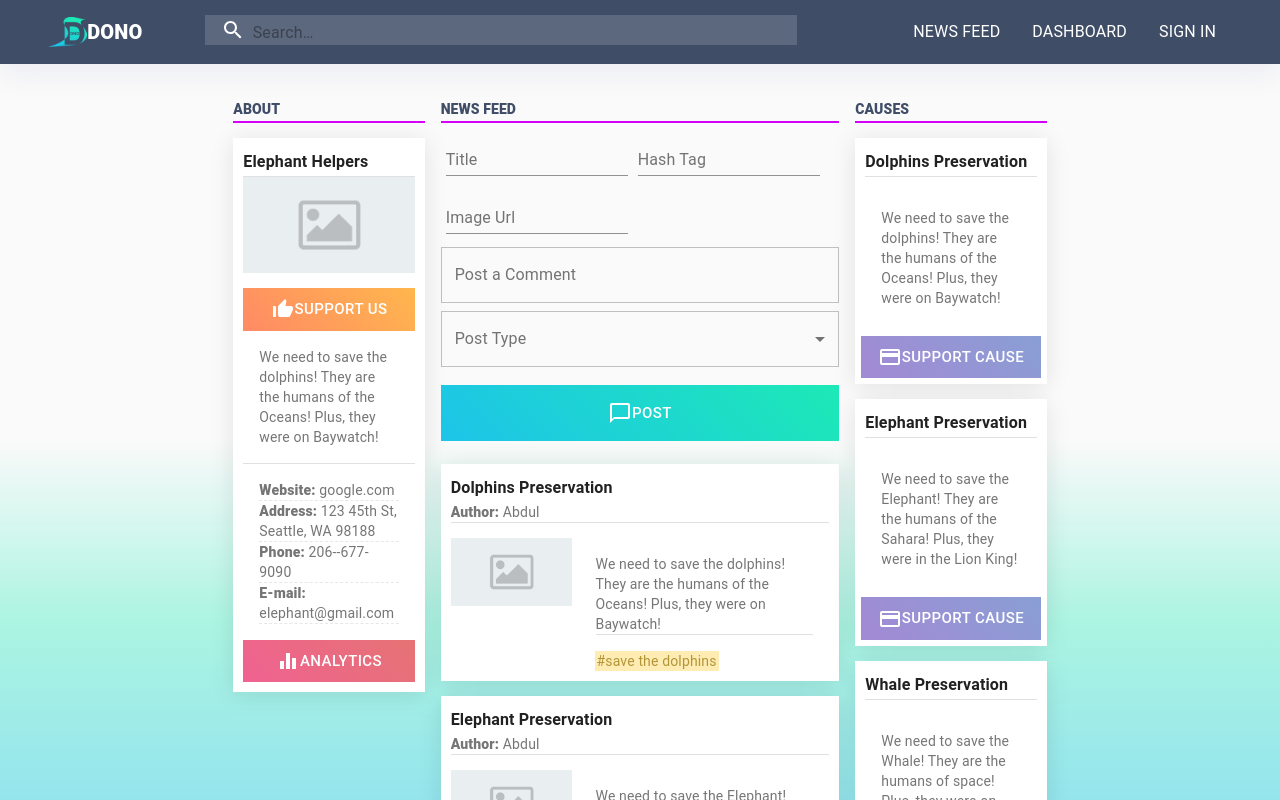
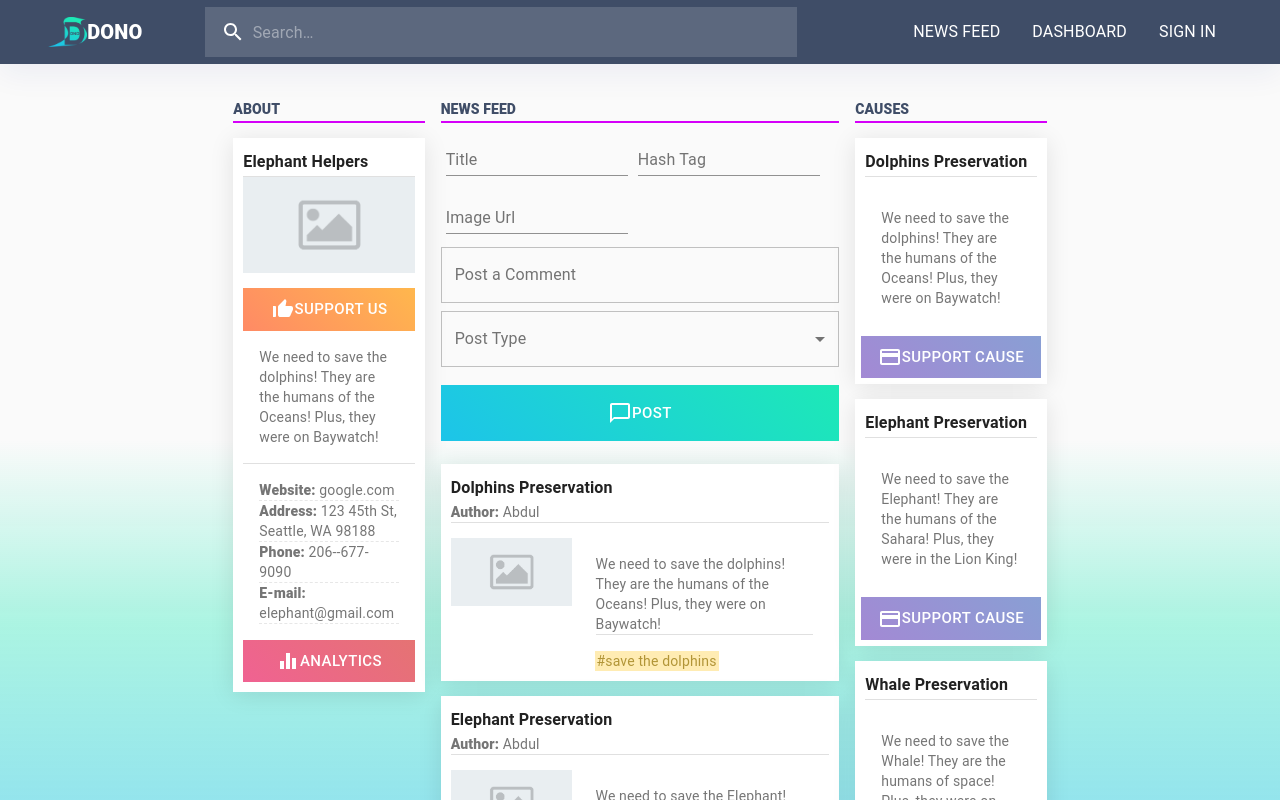
Before and after one commit to abdulhakeemdahir/deno-application, a React (Create React App) app in the folder client/: page /dashboard in a window 1280 px wide. Shown: the top 800 px of the page. Built offline with nearby package versions, Linux system fonts and the light colour scheme.

Commit message:
added spacing to search bar

```diff
--- a/client/src/components/navigation/Nav.js
+++ b/client/src/components/navigation/Nav.js
@@ -51,8 +51,8 @@ const useStyles = makeStyles(theme => ({
 		},
 		// marginRight: theme.spacing(0),
 		marginLeft: 0,
-		height: "30px",
-		top: "15px",
+		height: "50px",
+		top: "7px",
 		width: "100%",
 		[theme.breakpoints.up("sm")]: {
 			// marginLeft: theme.spacing(3),
@@ -70,10 +70,10 @@ const useStyles = makeStyles(theme => ({
 		color: `white`,
 	},
 	inputRoot: {
-		color: "inherit",
+		color: "#ffffff",
 	},
 	inputInput: {
-		padding: theme.spacing(1, 1, 1, 0),
+		padding: theme.spacing(2, 1, 1, 0),
 		// vertical padding + font size from searchIcon
 		paddingLeft: `calc(1em + ${theme.spacing(4)}px)`,
 		transition: theme.transitions.create("width"),
```
